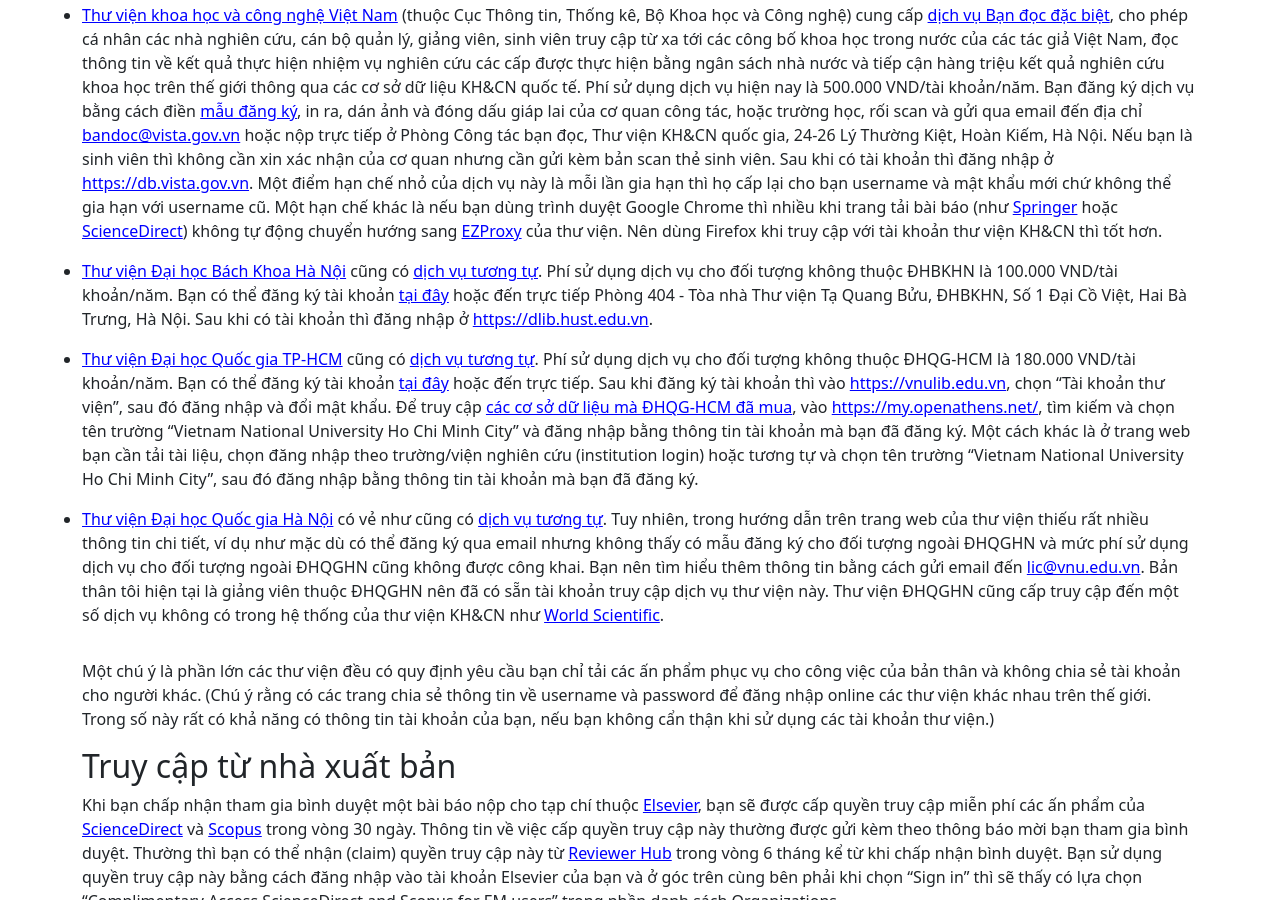
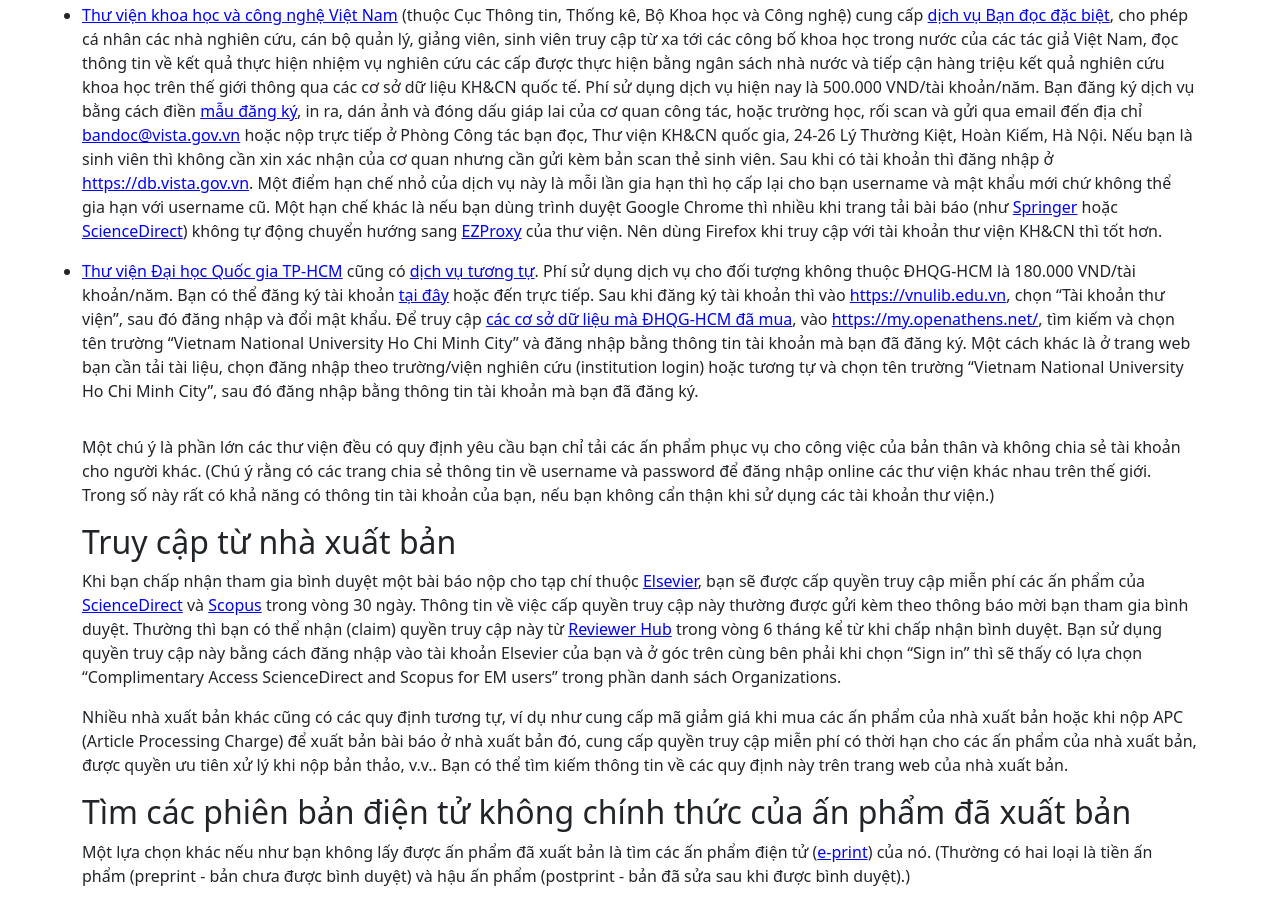
Before and after one commit to hoanganhduc/hoanganhduc.github.io, a Jekyll site: the page built from _posts/2025-05-05-một-số-phương-pháp-tải-bài-báo-khoa-học.md, in a window 1280 px wide and 900 px high, scrolled down 1086 px. Built offline with Jekyll 4.4.1, drawn with Linux system fonts in a browser that asks for light colours; nearby versions of some CDN libraries; comment, search, counter and statistics services are not loaded; a style sheet for code colours, icons or effects is not loaded.

Commit message:
Updated @ 2025-05-09  07:34:05 ICT

```diff
--- a/_posts/2025-05-05-một-số-phương-pháp-tải-bài-báo-khoa-học.md
+++ b/_posts/2025-05-05-một-số-phương-pháp-tải-bài-báo-khoa-học.md
@@ -35,11 +35,7 @@ Bài viết ghi lại một số phương pháp tải bài báo, sách đã xu
 * [Thư viện khoa học và công nghệ Việt Nam](https://vista.gov.vn) (thuộc Cục Thông tin, Thống kê, Bộ Khoa học và Công nghệ) cung cấp [dịch vụ Bạn đọc đặc biệt](https://vista.gov.vn/thu-vien/dich-vu-thu-vien-5.html), cho phép cá nhân các nhà nghiên cứu, cán bộ quản lý, giảng viên, sinh viên truy cập từ xa tới các công bố khoa học trong nước của các tác giả Việt Nam, đọc thông tin về kết quả thực hiện nhiệm vụ nghiên cứu các cấp được thực hiện bằng ngân sách nhà nước và tiếp cận hàng triệu kết quả nghiên cứu khoa học trên thế giới thông qua các cơ sở dữ liệu KH&CN quốc tế.
   Phí sử dụng dịch vụ hiện nay là 500.000 VND/tài khoản/năm. Bạn đăng ký dịch vụ bằng cách điền [mẫu đăng ký](https://db.vista.gov.vn/donbandocdacbiet.doc), in ra, dán ảnh và đóng dấu giáp lai của cơ quan công tác, hoặc trường học, rối scan và gửi qua email đến địa chỉ [bandoc@vista.gov.vn](mailto:bandoc@vista.gov.vn) hoặc nộp trực tiếp ở Phòng Công tác bạn đọc, Thư viện KH&CN quốc gia, 24-26 Lý Thường Kiệt, Hoàn Kiếm, Hà Nội. Nếu bạn là sinh viên thì không cần xin xác nhận của cơ quan nhưng cần gửi kèm bản scan thẻ sinh viên. Sau khi có tài khoản thì đăng nhập ở [https://db.vista.gov.vn](https://db.vista.gov.vn). Một điểm hạn chế nhỏ của dịch vụ này là mỗi lần gia hạn thì họ cấp lại cho bạn username và mật khẩu mới chứ không thể gia hạn với username cũ. Một hạn chế khác là nếu bạn dùng trình duyệt Google Chrome thì nhiều khi trang tải bài báo (như [Springer](https://www.springer.com) hoặc [ScienceDirect](https://www.sciencedirect.com/)) không tự động chuyển hướng sang [EZProxy](https://en.wikipedia.org/wiki/EZproxy) của thư viện. Nên dùng Firefox khi truy cập với tài khoản thư viện KH&CN thì tốt hơn.
 
-* [Thư viện Đại học Bách Khoa Hà Nội](https://library.hust.edu.vn/) cũng có [dịch vụ tương tự](https://library.hust.edu.vn/vi/node/305). Phí sử dụng dịch vụ cho đối tượng không thuộc ĐHBKHN là 100.000 VND/tài khoản/năm. Bạn có thể đăng ký tài khoản [tại đây](https://library.hust.edu.vn/vi/node/305) hoặc đến trực tiếp Phòng 404 - Tòa nhà Thư viện Tạ Quang Bửu, ĐHBKHN, Số 1 Đại Cồ Việt, Hai Bà Trưng, Hà Nội. Sau khi có tài khoản thì đăng nhập ở [https://dlib.hust.edu.vn](https://dlib.hust.edu.vn).
-
 * [Thư viện Đại học Quốc gia TP-HCM](https://www.vnulib.edu.vn) cũng có [dịch vụ tương tự](https://www.vnulib.edu.vn/index.php/general/36-dich-vu-thu-vien/150-dang-ky-tk-csdl-truc-tuyen). Phí sử dụng dịch vụ cho đối tượng không thuộc ĐHQG-HCM là 180.000 VND/tài khoản/năm. Bạn có thể đăng ký tài khoản [tại đây](https://docs.google.com/forms/d/e/1FAIpQLSesZWGMtoopd-JmfNsldXzR8OhfM5fVKkbOAa3iIHtAr18QtQ/viewform) hoặc đến trực tiếp. Sau khi đăng ký tài khoản thì vào [https://vnulib.edu.vn](https://vnulib.edu.vn), chọn "Tài khoản thư viện", sau đó đăng nhập và đổi mật khẩu. Để truy cập [các cơ sở dữ liệu mà ĐHQG-HCM đã mua](https://vnulib.edu.vn/index.php/tai-lieu-dien-tu), vào [https://my.openathens.net/](https://my.openathens.net/), tìm kiếm và chọn tên trường "Vietnam National University Ho Chi Minh City" và đăng nhập bằng thông tin tài khoản mà bạn đã đăng ký. Một cách khác là ở trang web bạn cần tải tài liệu, chọn đăng nhập theo trường/viện nghiên cứu (institution login) hoặc tương tự và chọn tên trường "Vietnam National University Ho Chi Minh City", sau đó đăng nhập bằng thông tin tài khoản mà bạn đã đăng ký.
-
-* [Thư viện Đại học Quốc gia Hà Nội](https://lic.vnu.edu.vn/) có vẻ như cũng có [dịch vụ tương tự](https://lic.vnu.edu.vn/services/dich-vu-cap-tai-khoan-co-so-du-lieu-dien-tu). Tuy nhiên, trong hướng dẫn trên trang web của thư viện thiếu rất nhiều thông tin chi tiết, ví dụ như mặc dù có thể đăng ký qua email nhưng không thấy có mẫu đăng ký cho đối tượng ngoài ĐHQGHN và mức phí sử dụng dịch vụ cho đối tượng ngoài ĐHQGHN cũng không được công khai. Bạn nên tìm hiểu thêm thông tin bằng cách gửi email đến [lic@vnu.edu.vn](mailto:lic@vnu.edu.vn). Bản thân tôi hiện tại là giảng viên thuộc ĐHQGHN nên đã có sẵn tài khoản truy cập dịch vụ thư viện này. Thư viện ĐHQGHN cũng cấp truy cập đến một số dịch vụ không có trong hệ thống của thư viện KH&CN như [World Scientific](https://www.worldscientific.com).
 
 Một chú ý là phần lớn các thư viện đều có quy định yêu cầu bạn chỉ tải các ấn phẩm phục vụ cho công việc của bản thân và không chia sẻ tài khoản cho người khác. (Chú ý rằng có các trang chia sẻ thông tin về username và password để đăng nhập online các thư viện khác nhau trên thế giới. Trong số này rất có khả năng có thông tin tài khoản của bạn, nếu bạn không cẩn thận khi sử dụng các tài khoản thư viện.)
 
```
Also changed, not shown: 1 other file.
